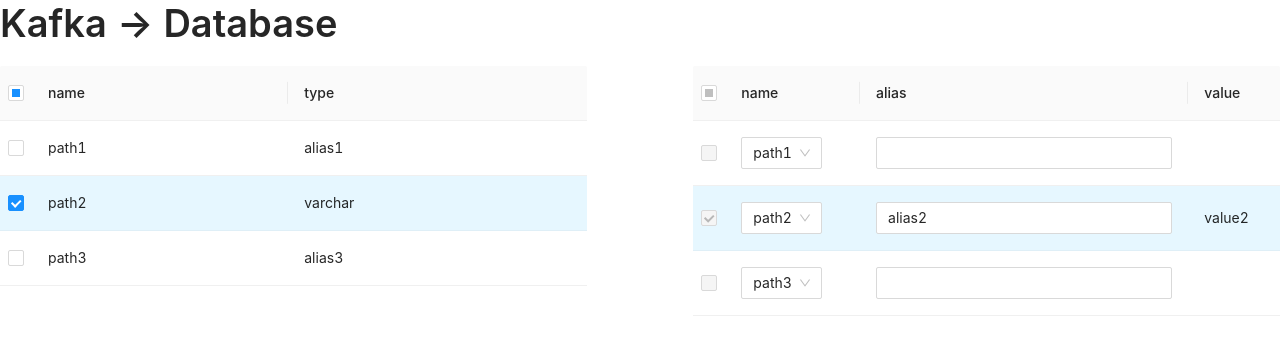
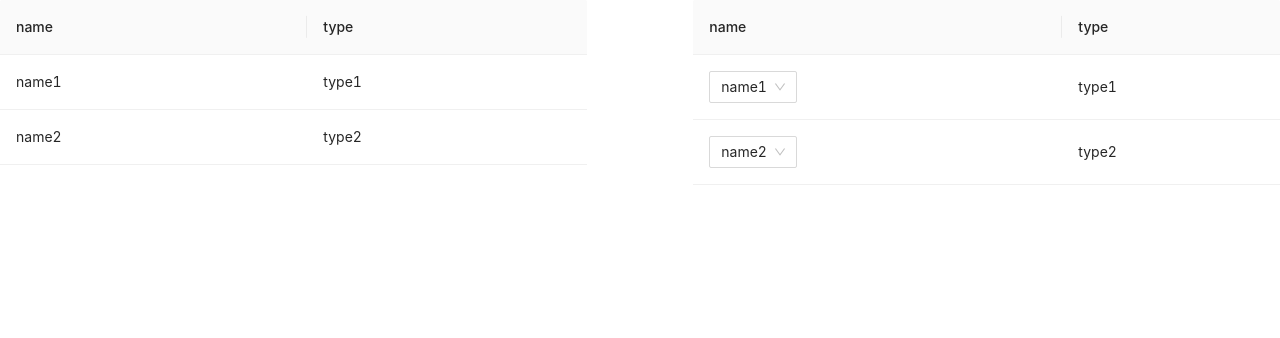
Before and after one commit to liyangda/widget-react-demo, a React (Create React App) app: page / in a window 1280 px wide. Shown: the top 338 px of the page. Built offline with nearby package versions, Linux system fonts and the light colour scheme.

Commit message:
add table demo2.

```diff
--- a/src/App.js
+++ b/src/App.js
@@ -1,7 +1,7 @@
 import logo from './logo.svg';
 import './App.css';
 
-import FilterTable from './pages/Demo/Table';
+import FilterTable from './pages/Demo/Table2';
 
 function App() {
   // return (
--- /dev/null
+++ b/src/pages/Demo/Table2.jsx
@@ -0,0 +1 @@
+export { default } from '../Table2/Demo';
--- /dev/null
+++ b/src/pages/Table2/Database.jsx
@@ -0,0 +1,44 @@
+import React from 'react';
+
+import Table from './Table';
+import Observer from './Observer';
+
+import Custom from './WithComponent';
+
+import { DatabaseColumns } from './columns';
+
+import { Provider } from './context';
+
+function useColumns() {
+  return React.useMemo(() => {
+    return JSON.parse(JSON.stringify(DatabaseColumns));
+  }, []);
+}
+
+const Source = (props) => {
+  const columns = useColumns();
+
+  return (
+    <Table columns={columns} rowKeys="key" {...props}>
+      <Observer dataIndex="name" component={Custom.Content} />
+      <Observer dataIndex="type" component={Custom.Content} />
+    </Table>
+  );
+};
+
+const Target = ({ options, ...props }) => {
+  const columns = useColumns();
+
+  return (
+    <Provider value={options}>
+      <Table columns={columns} rowKeys="key" {...props}>
+        <Observer dataIndex="name" component={Custom.Select} />
+        <Observer dataIndex="type" component={Custom.Content} />
+      </Table>
+    </Provider>
+  );
+};
+
+const Database = { Source, Target };
+
+export default Database;
--- /dev/null
+++ b/src/pages/Table2/Demo.jsx
@@ -0,0 +1,29 @@
+import React from 'react';
+
+import { observable } from 'mobx';
+
+import Database from './Database';
+import Layout from './Layout';
+
+const dataSource = [
+  observable({ key: 'key1', name: 'name1', type: 'type1' }),
+  observable({ key: 'key2', name: 'name2', type: 'type2' }),
+];
+
+const options = [
+  observable({ index: '0', label: 'label0', value: 'value0' }),
+  observable({ index: '1', label: 'label1', value: 'value1' }),
+  observable({ index: '2', label: 'label2', value: 'value2' }),
+  observable({ index: '3', label: 'label3', value: 'value3' }),
+];
+
+const Demo = (props) => {
+  return (
+    <Layout>
+      <Database.Source {...{ dataSource }} />
+      <Database.Target {...{ options, dataSource }} />
+    </Layout>
+  );
+};
+
+export default Demo;
--- /dev/null
+++ b/src/pages/Table2/Layout.jsx
@@ -0,0 +1,17 @@
+import React from 'react';
+
+import { Col, Row } from 'antd';
+
+const Layout = ({ children }) => {
+  const [left, right] = React.Children.toArray(children);
+
+  return (
+    <Row>
+      <Col span={11}>{left}</Col>
+      <Col span={2} />
+      <Col span={11}>{right}</Col>
+    </Row>
+  );
+};
+
+export default Layout;
--- /dev/null
+++ b/src/pages/Table2/Observer.jsx
@@ -0,0 +1,18 @@
+import React from 'react';
+
+import { runInAction } from 'mobx';
+import { observer } from 'mobx-react';
+
+const Observer = ({ dataIndex, record, component: Component, ...props }) => {
+  const { [dataIndex]: value } = record || {};
+
+  const onChange = React.useCallback((value) => {
+    runInAction(() => {
+      record[dataIndex] = value;
+    });
+  }, [record, dataIndex]);
+
+  return <Component value={value} onChange={onChange} />;
+};
+
+export default observer(Observer);
--- /dev/null
+++ b/src/pages/Table2/Table.jsx
@@ -0,0 +1,39 @@
+import React from 'react';
+
+import { Table } from 'antd';
+
+function useChildren(children, columns) {
+  // 将children以dataIndex为key，转成map缓存
+  const map = React.useMemo(() => {
+    const map = Object.create(null);
+
+    React.Children.forEach(children, (child) => {
+      const { props: { dataIndex } } = child;
+
+      if (dataIndex) {
+        map[dataIndex] = child;
+      }
+    });
+
+    return map;
+  }, [children]);
+
+  return React.useMemo(() => {
+    columns.forEach((col) => {
+      if (map[col.dataIndex] && !col.render) {
+        col.shouldCellUpdate = (prev, curr) => curr !== prev;
+        col.render = (text, record) => React.cloneElement(map[col.dataIndex], { text, record });
+      }
+    });
+
+    return columns;
+  }, [map, columns]);
+}
+
+const WrapperTable = ({ children, columns, ...props }) => {
+  const cols = useChildren(children, columns);
+
+  return <Table pagination={false} {...{ columns: cols, ...props }} />;
+};
+
+export default React.memo(WrapperTable);
--- /dev/null
+++ b/src/pages/Table2/WithComponent.jsx
@@ -0,0 +1,50 @@
+import React from 'react';
+
+import { Input, Select } from 'antd';
+
+import { runInAction } from 'mobx';
+import { observer } from 'mobx-react';
+
+import { useContext } from './context';
+
+const WithContent = ({ value }) => value;
+
+const WithSelect = observer(({ onChange, ...props }) => {
+  const options = useContext();
+  const previous = React.useRef();
+  const change = React.useCallback((value, option) => {
+    onChange(value);
+
+    if (previous.current) {
+      runInAction(() => {
+        previous.current.disabled = false;
+      });
+    }
+    previous.current = options[option.index];
+    runInAction(() => {
+      previous.current.disabled = true;
+    });
+  }, [options, onChange]);
+
+  const filterOption = React.useCallback((inputValue, option) => {
+    return !option.disabled;
+  }, []);
+
+  return <Select options={options} filterOption={filterOption} onChange={change} {...props} />;
+});
+
+const WithInput = ({ onChange, ...props }) => {
+  const change = React.useCallback((e) => {
+    onChange(e.target.value);
+  }, [onChange]);
+
+  return <Input onChange={change} {...props} />;
+};
+
+const WithComponent = {
+  Content: WithContent,
+  Input: WithInput,
+  Select: WithSelect,
+};
+
+export default WithComponent;
--- /dev/null
+++ b/src/pages/Table2/columns.js
@@ -0,0 +1,11 @@
+export const DatabaseColumns = [
+  { title: 'name', dataIndex: 'name' },
+  { title: 'type', dataIndex: 'type' },
+];
+
+export const KafkaColumns = [
+  { title: 'name', dataIndex: 'sourcePath' },
+  { title: 'alias', dataIndex: 'alias' },
+  { title: 'format', dataIndex: 'format' },
+  { title: 'value', dataIndex: 'defaultValue' },
+];
--- /dev/null
+++ b/src/pages/Table2/context.js
@@ -0,0 +1,9 @@
+import React from 'react';
+
+const Context = React.createContext(null);
+
+export const Provider = Context.Provider;
+
+export function useContext() {
+  return React.useContext(Context);
+}
```
